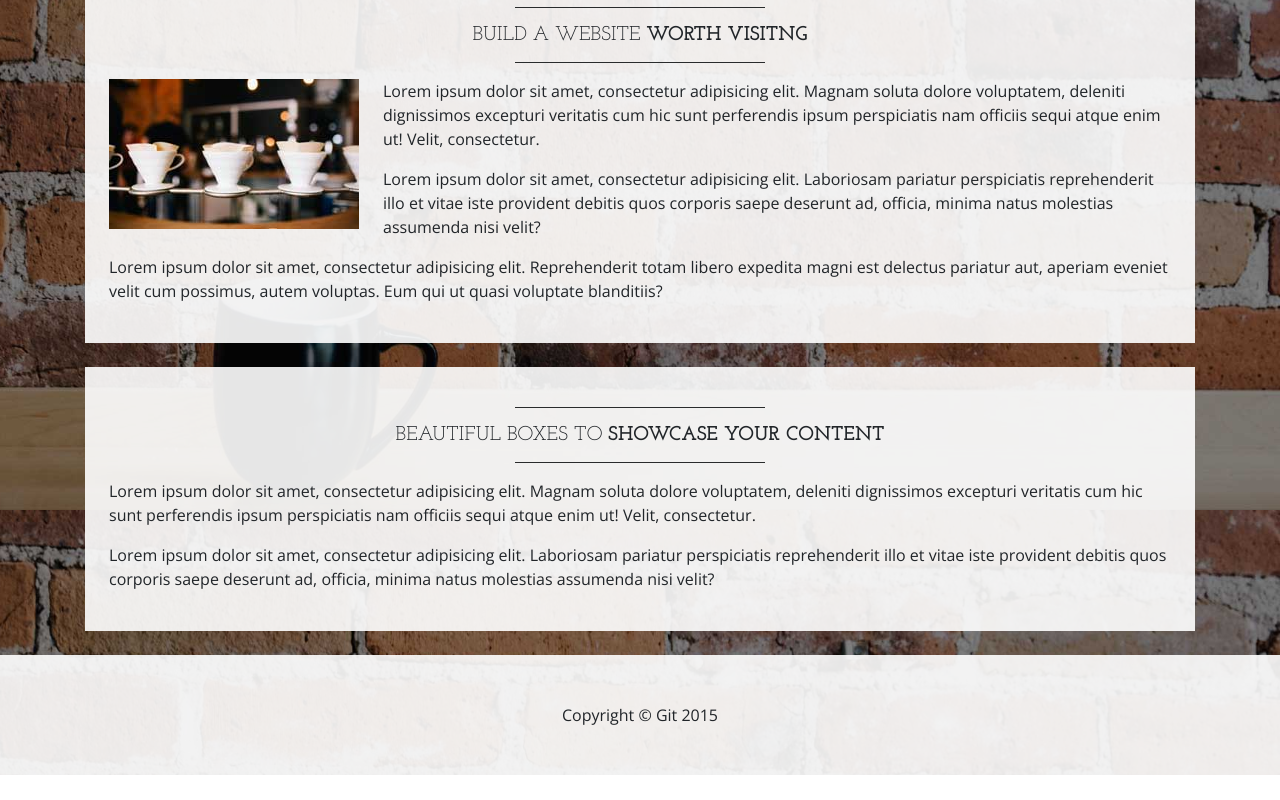
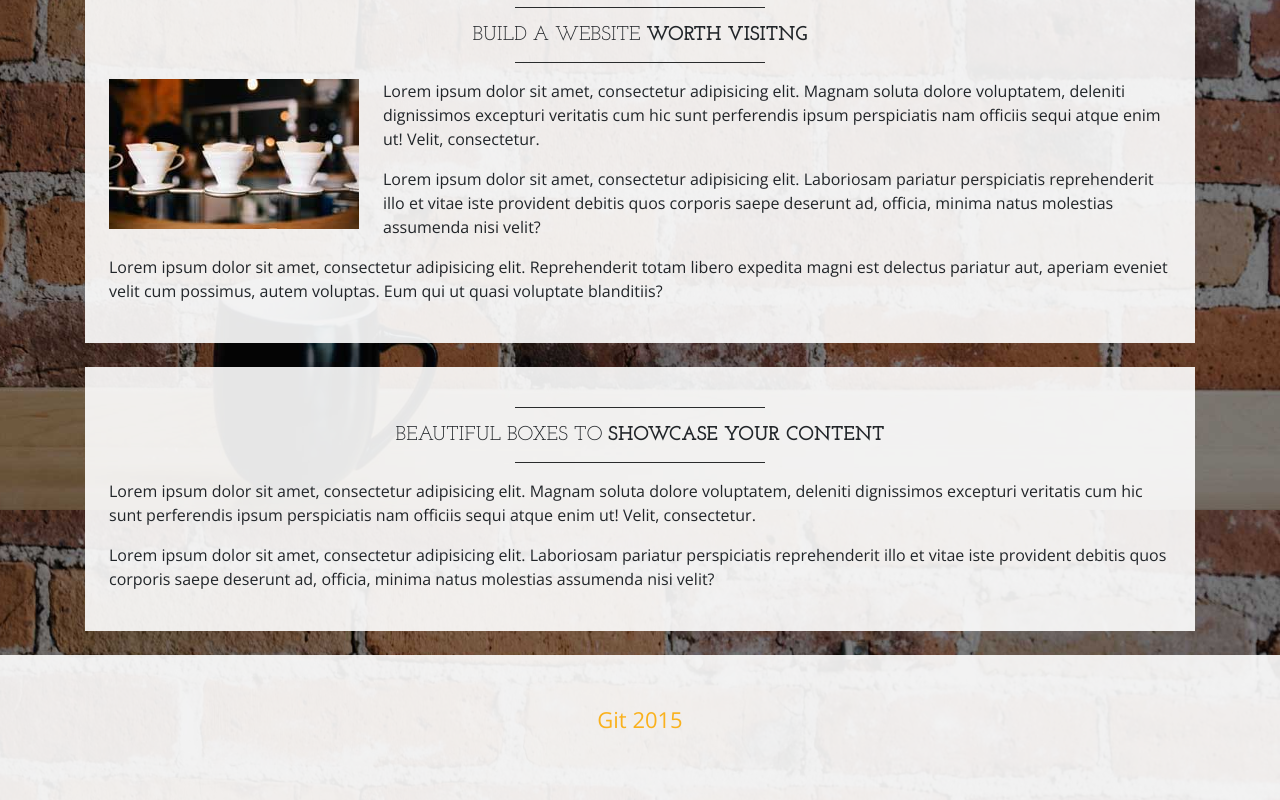
Before and after one commit to fernandosouzadeveloper/learn-github, a website: page index.html in a window 1280 px wide. Shown: the part 1090-1890 px from the top of the page. Before the commit the page ends 1865 px from the top, so only its background shows below. Drawn offline with nearby package versions, Linux system fonts and the light colour scheme.

Commit message:
Changed footer text color and font size

```diff
--- a/css/business-casual.css
+++ b/css/business-casual.css
@@ -67,3 +67,6 @@ hr.divider {
 .brand {
   color: #ff0000;
 }
+#footertext {
+  font-size: 22px;
+}
--- a/index.html
+++ b/index.html
@@ -132,9 +132,9 @@
     </div>
     <!-- /.container -->
 
-    <footer class="bg-faded text-center py-5">
+    <footer class="bg-faded text-center py-5" id="footertext">
       <div class="container">
-        <p class="m-0">Copyright &copy; Git 2015</p>
+        <p style="color: #fab11c">Git 2015</p>
       </div>
     </footer>
 
```
